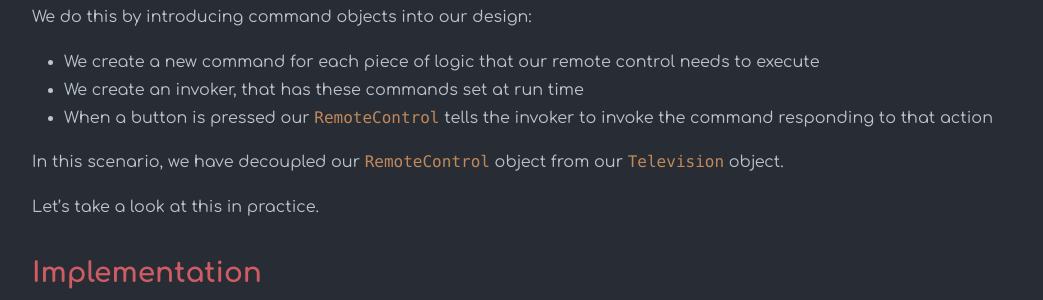
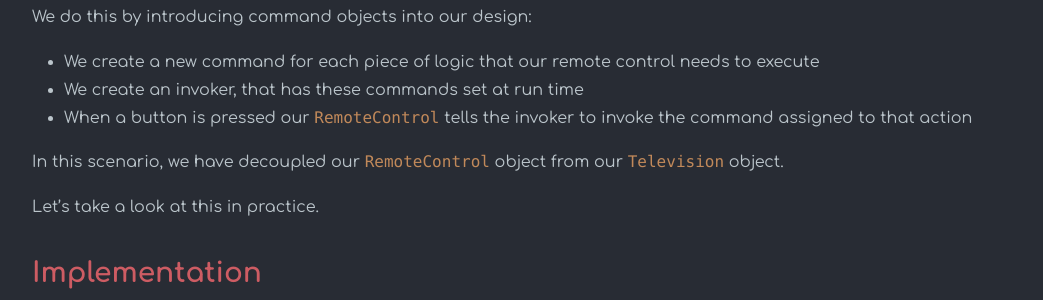
Before and after one commit to danielhutchinson/danielhutchinson.github.io, a Jekyll site: the page built from _posts/2019-04-19-encapsulating-logic-using-the-command-pattern.md, in a window 1280 px wide and 900 px high, scrolled down 2108 px. Shown: the part 151-451 px from the top of the window, without its empty margins (118-1161 px from the left). Built offline with Jekyll 4.4.1, drawn with Linux system fonts in a browser that asks for light colours; nearby versions of some CDN libraries.

Commit message:
fix: grammar

```diff
--- a/_posts/2019-04-19-encapsulating-logic-using-the-command-pattern.md
+++ b/_posts/2019-04-19-encapsulating-logic-using-the-command-pattern.md
@@ -58,7 +58,7 @@ We do this by introducing command objects into our design:
 
 - We create a new command for each piece of logic that our remote control needs to execute
 - We create an invoker, that has these commands set at run time
-- When a button is pressed our `RemoteControl` tells the invoker to invoke the command responding to that action
+- When a button is pressed our `RemoteControl` tells the invoker to invoke the command assigned to that action
 
 In this scenario, we have decoupled our `RemoteControl` object from our `Television` object.
 
```
